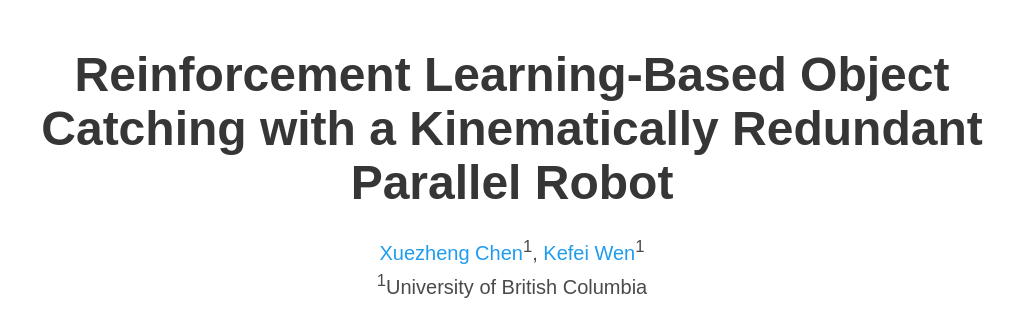
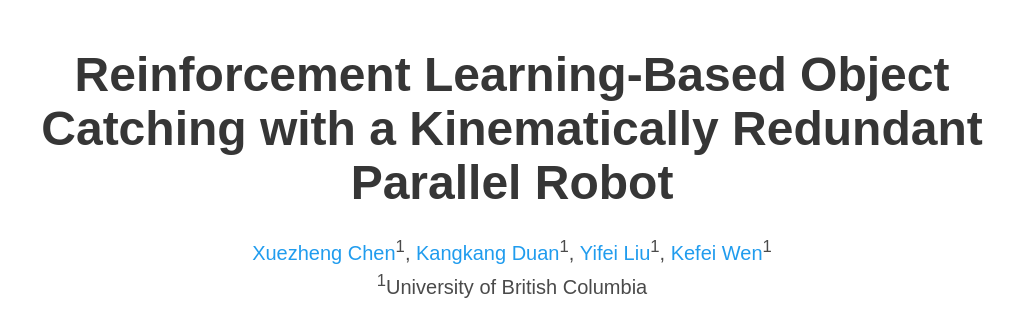
Before and after one commit to LouisChen15/parallel-robot-catching-pages, a plain HTML site: page index.html in a window 1280 px wide. Shown: the top 310 px of the page, without its empty margins (128-1151 px from the left). Drawn offline with nearby package versions, Linux system fonts and the light colour scheme; some icons are missing; a web font is replaced by a local one.

Commit message:
Add authors

```diff
--- a/index.html
+++ b/index.html
@@ -41,6 +41,12 @@ Redundant Parallel Robot">
           <div class="is-size-5 publication-authors">
             <span class="author-block">
               <a href="">Xuezheng Chen</a><sup>1</sup>,
+            </span>
+            <span class="author-block">
+              <a href="">Kangkang Duan</a><sup>1</sup>,
+            </span>
+            <span class="author-block">
+              <a href="">Yifei Liu</a><sup>1</sup>,
             </span>
             <span class="author-block">
               <a href="">Kefei Wen</a><sup>1</sup>
```
